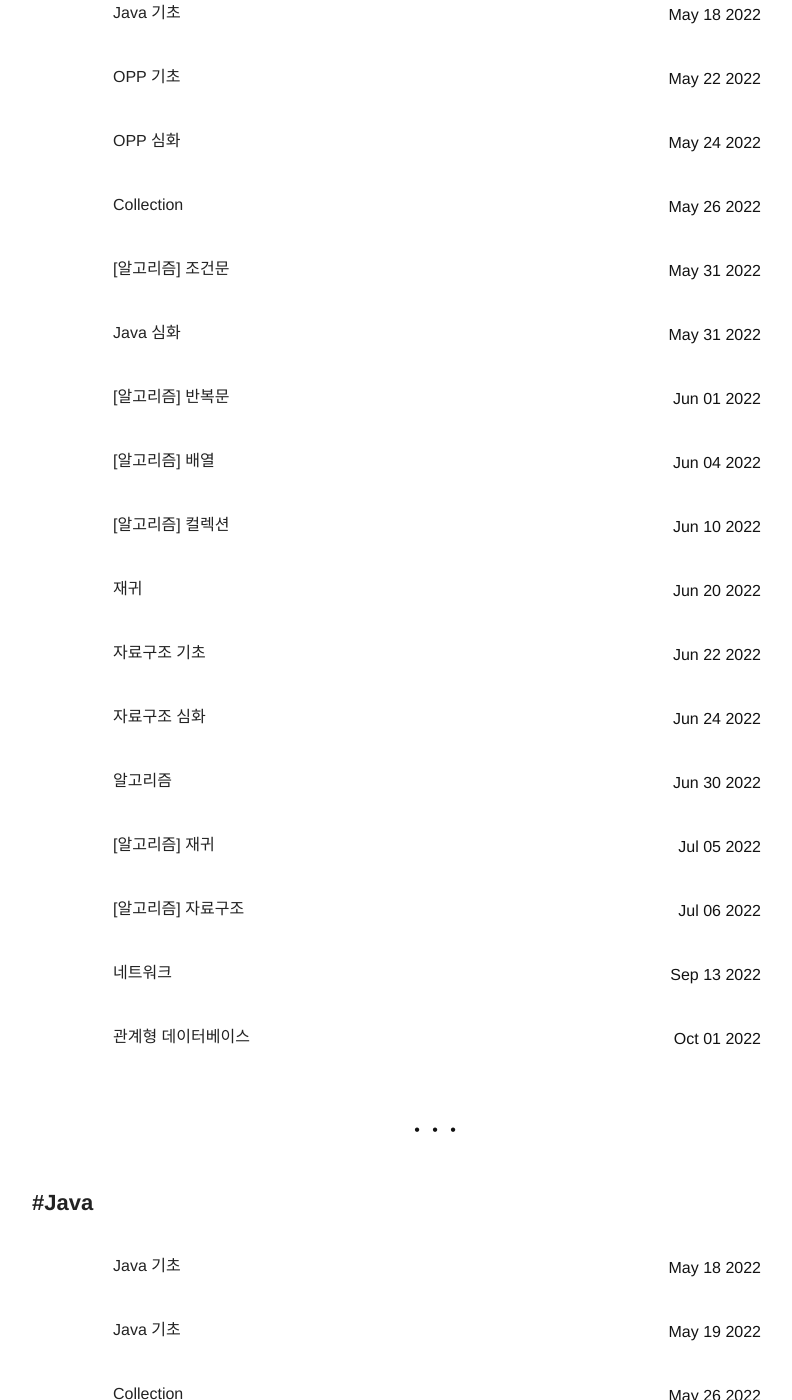
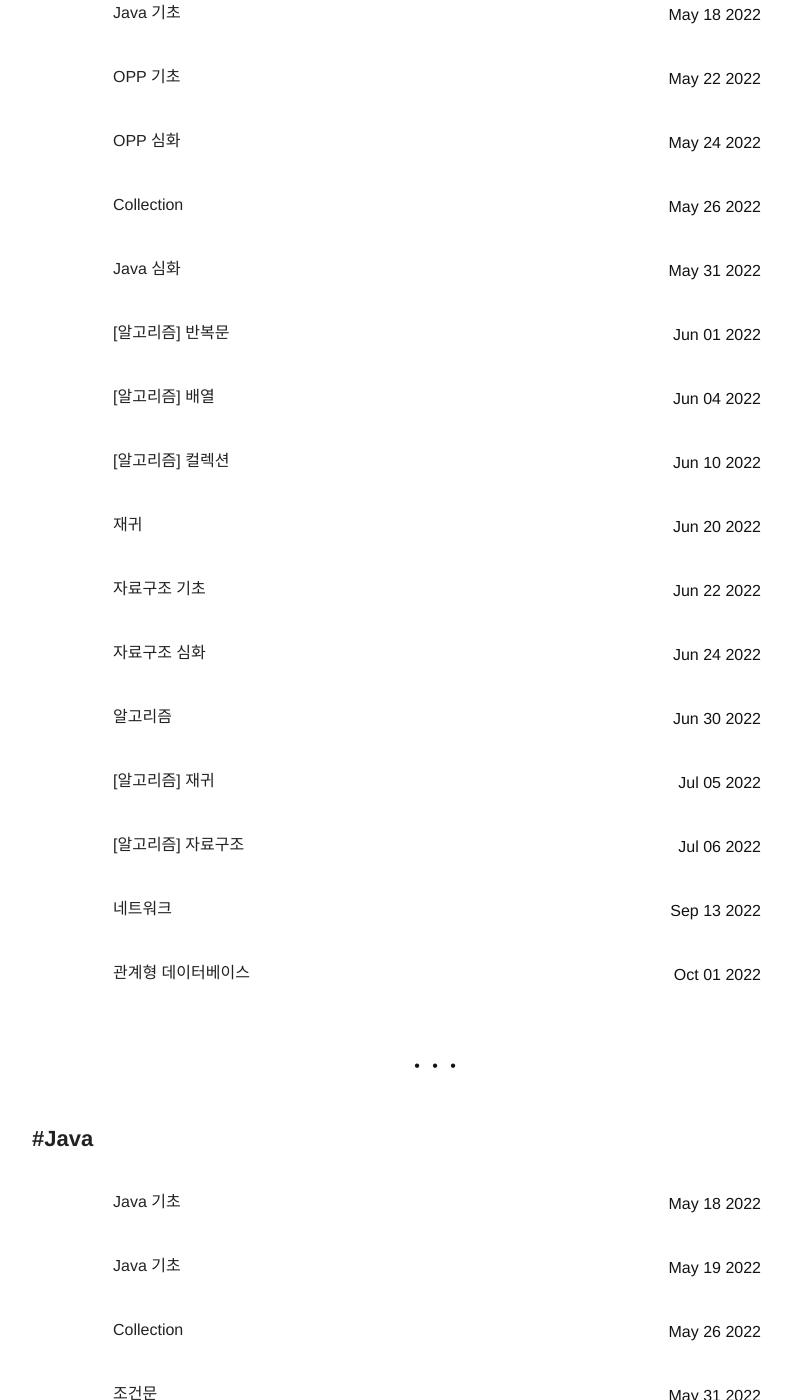
Before and after one commit to petitjina/petitjina.github.io, a Jekyll site: the page built from tags.html, in a window 1280 px wide and 1400 px high, scrolled down 2157 px. Shown: the whole window, without its empty margins (203-995 px from the left). Built offline with Jekyll 4.4.1, drawn with Linux system fonts in a browser that asks for light colours; nearby versions of some CDN libraries; some of the changed text lies outside the part shown.

Commit message:
Update 2022-05-31-algorithm2.markdown

```diff
--- a/_posts/2022-05-31-algorithm2.markdown
+++ b/_posts/2022-05-31-algorithm2.markdown
@@ -1,15 +1,14 @@
 ---
-title: "[알고리즘] 조건문"
+title: "조건문"
 layout: post
 date: 2022.05.31
 tag:
+- Algorithm
 - Java
-- Algorithm
-- Back-end
 headerImage: true
-blog: true
+algorithm: true
 hidden: true
-category: blog
+category: algorithm
 author: Jina Kim
 externalLink: false
 ---
```
